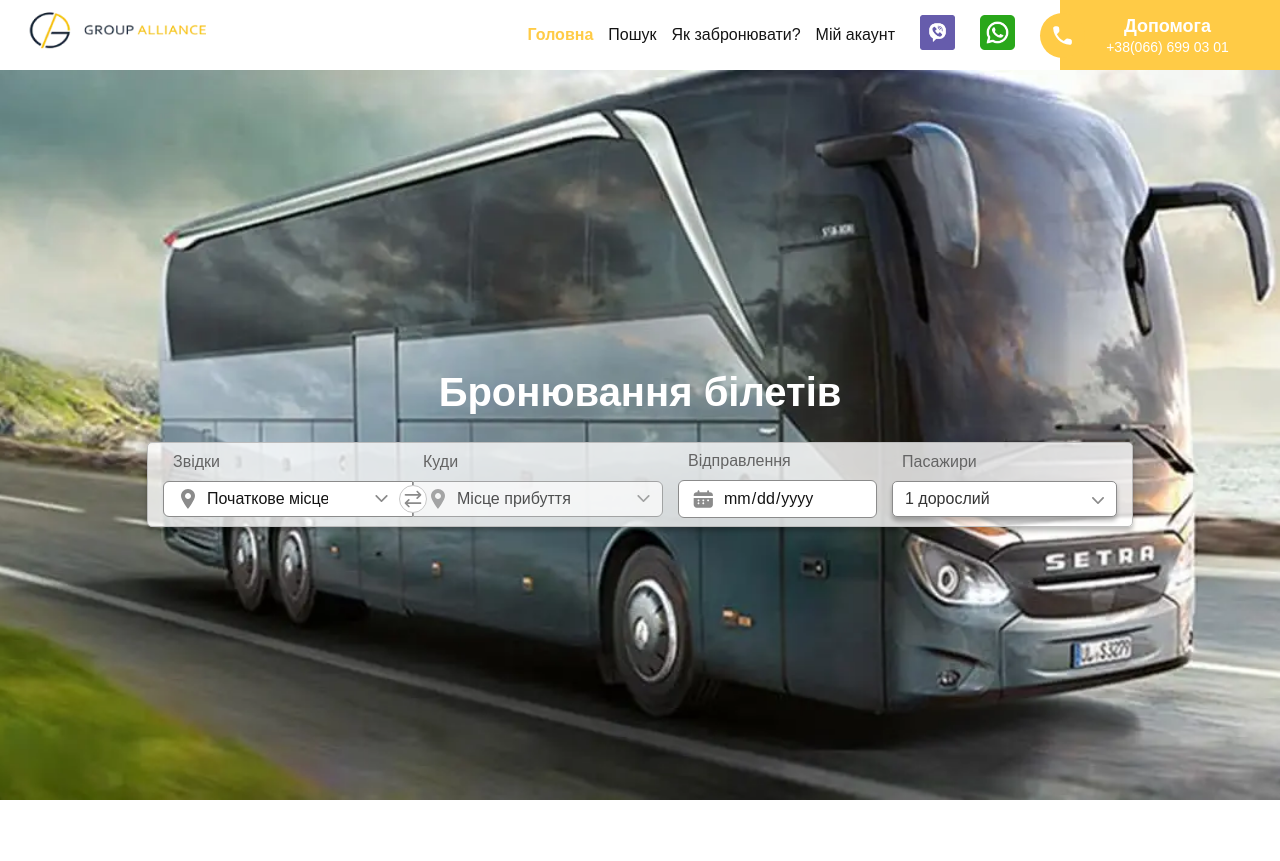
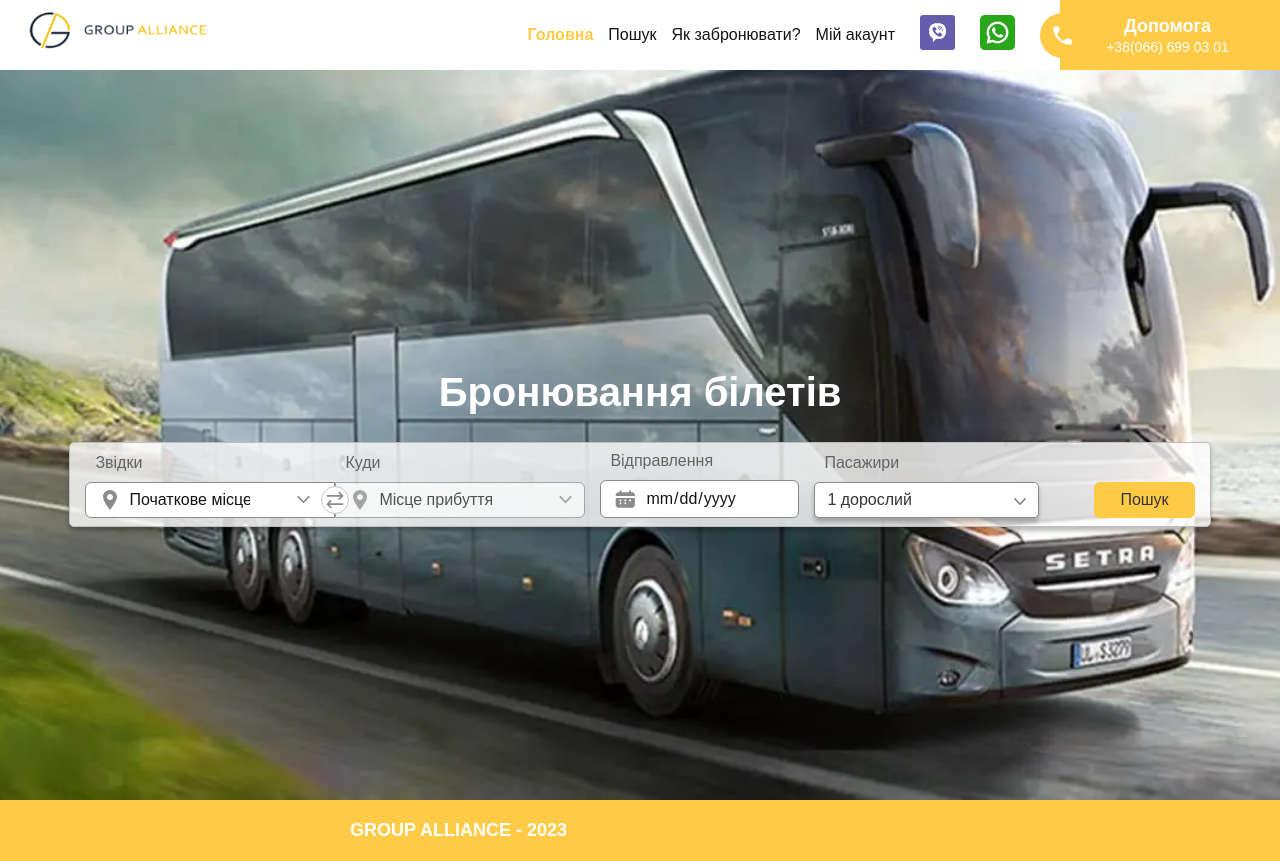
Before and after one commit to viktor-kindrat/finish, a React (Create React App) app: page / in a window 1280 px wide. Before the commit the page ends 800 px from the top, so only its background shows below. Built offline with nearby package versions, Linux system fonts and the light colour scheme.

Commit message:
update. add footer

```diff
--- a/src/Components/App/App.jsx
+++ b/src/Components/App/App.jsx
@@ -2,12 +2,14 @@ import './Styles/App.css';
 
 import Home from "../Home/Home"
 import Header from '../Header/Header';
+import Footer from '../Footer/Footer';
 
 function App() {
   return (
     <div className="App">
       <Header />
       <Home />
+      <Footer />
     </div>
   );
 }
--- /dev/null
+++ b/src/Components/Footer/Footer.jsx
@@ -0,0 +1,11 @@
+import "./Styles/Footer.css"
+
+function Footer() {
+    return (
+        <footer className="Footer">
+            GROUP ALLIANCE  -  {new Date().getFullYear()}
+        </footer>
+    )
+}
+
+export default Footer
--- /dev/null
+++ b/src/Components/Footer/Styles/Footer.css
@@ -0,0 +1,21 @@
+.Footer {
+  width: 100%;
+  display: flex;
+  align-items: center;
+  justify-content: flex-start;
+  padding: 20px 350px;
+  color: #FFF;
+  text-align: center;
+  text-transform: uppercase;
+  font-size: 18px;
+  font-style: normal;
+  font-weight: 600;
+  line-height: normal;
+  background: #FFCB46;
+}
+
+@media screen and (max-width: 1000px) {
+  .Footer {
+    padding: 20px;
+  }
+}
--- /dev/null
+++ b/src/Components/Footer/Styles/Footer.scss
@@ -0,0 +1,21 @@
+.Footer {
+    width: 100%;
+    display: flex;
+    align-items: center;
+    justify-content: flex-start;
+    padding: 20px 350px;
+    color: #FFF;
+    text-align: center;
+    text-transform: uppercase;
+    font-size: 18px;
+    font-style: normal;
+    font-weight: 600;
+    line-height: normal;
+    background: #FFCB46;
+}
+
+@media screen and (max-width: 1000px) {
+    .Footer {
+        padding: 20px;
+    }
+}
--- a/src/Components/Home/Home.jsx
+++ b/src/Components/Home/Home.jsx
@@ -135,7 +135,7 @@ function Home() {
                 </div>
                 <div className="Home__booking-group">
                     <p className="Home__booking-caption">Відправлення</p>
-                    <input style={{ backgroundImage: `url(${dateIcon})` }} type="date" className="Home__booking-date" />
+                    <input min={`${new Date().getFullYear()}-${new Date().getMonth() < 10 ? "0" + (new Date().getMonth() + 1) : new Date().getMonth() + 1}-${new Date().getDate() < 10 ? "0" + (new Date().getDate()) : new Date().getDate()}`} style={{ backgroundImage: `url(${dateIcon})` }} type="date" className="Home__booking-date" />
                 </div>
                 <div className="Home__booking-group">
                     <p className="Home__booking-caption">Пасажири</p>
@@ -163,6 +163,7 @@ function Home() {
                         </div>
                     </div>
                 </div>
+                <button className="Home__booking-search">Пошук</button>
             </div>
         </section>
     );
--- a/src/Components/Home/Styles/Home.css
+++ b/src/Components/Home/Styles/Home.css
@@ -52,7 +52,7 @@ input[type=date]::-webkit-calendar-picker-indicator {
 .Home .Home__booking {
   z-index: 2;
   display: flex;
-  align-items: center;
+  align-items: flex-end;
   justify-content: center;
   gap: 15px;
   border-radius: 5px;
@@ -97,6 +97,13 @@ input[type=date]::-webkit-calendar-picker-indicator {
   text-indent: 1px;
   text-overflow: "";
 }
+.Home .Home__booking .Home__booking-place .Home__booking-place-item .Home__booking-select optgroup option {
+  padding: 5px 10px;
+}
+.Home .Home__booking .Home__booking-place .Home__booking-place-item .Home__booking-select optgroup option:checked,
+.Home .Home__booking .Home__booking-place .Home__booking-place-item .Home__booking-select optgroup option:hover {
+  background-color: #eeeeee;
+}
 .Home .Home__booking .Home__booking-place .Home__booking-place-item .Home__booking-select#Home__to-select {
   border-radius: 0 6px 6px 0;
   -webkit-border-radius: 0 6px 6px 0;
@@ -104,6 +111,24 @@ input[type=date]::-webkit-calendar-picker-indicator {
   -ms-border-radius: 0 6px 6px 0;
   -o-border-radius: 0 6px 6px 0;
   background-position: 12px center, calc(100% - 12px) center;
+}
+.Home .Home__booking .Home__booking-place .Home__booking-place-item .Home__booking-select::-webkit-scrollbar {
+  width: 8px;
+}
+.Home .Home__booking .Home__booking-place .Home__booking-place-item .Home__booking-select::-webkit-scrollbar-track {
+  border: 1px solid #BEBEBE;
+  border-radius: 4px;
+  -webkit-border-radius: 4px;
+  -moz-border-radius: 4px;
+  -ms-border-radius: 4px;
+  -o-border-radius: 4px;
+}
+.Home .Home__booking .Home__booking-place .Home__booking-place-item .Home__booking-select::-webkit-scrollbar-thumb {
+  border-radius: 6px;
+  background: #D9D9D9;
+}
+.Home .Home__booking .Home__booking-place .Home__booking-place-item .Home__booking-select::-webkit-scrollbar-thumb:hover {
+  background: #a8a8a8;
 }
 .Home .Home__booking .Home__booking-place .Home__booking-places-switch {
   height: 28px;
@@ -227,6 +252,14 @@ input[type=date]::-webkit-calendar-picker-indicator {
   align-items: center;
   justify-content: space-between;
 }
+.Home .Home__booking .Home__booking-group .Home__booking-passangers-select .Home__booking-select-options .Home__booking-select-option .Home__booking-option-label {
+  color: #353535;
+  text-align: center;
+  font-size: 14px;
+  font-style: normal;
+  font-weight: 600;
+  line-height: normal;
+}
 .Home .Home__booking .Home__booking-group .Home__booking-passangers-select .Home__booking-select-options .Home__booking-select-option .Home__booking-select-btn {
   border: none;
   outline: none;
@@ -238,6 +271,21 @@ input[type=date]::-webkit-calendar-picker-indicator {
   width: auto;
   pointer-events: none;
   user-select: none;
+}
+.Home .Home__booking .Home__booking-search {
+  padding: 9px 25px;
+  color: #353535;
+  text-align: center;
+  font-size: 16px;
+  font-style: normal;
+  font-weight: 400;
+  line-height: 100%;
+  border-radius: 6px;
+  border: 1px solid #FFCB46;
+  background: #FFCB46;
+  outline: none;
+  cursor: pointer;
+  margin-left: 40px;
 }
 
 @media screen and (max-width: 919px) {
--- a/src/Components/Home/Styles/Home.scss
+++ b/src/Components/Home/Styles/Home.scss
@@ -56,7 +56,7 @@ input[type="date"]::-webkit-calendar-picker-indicator {
     .Home__booking {
         z-index: 2;
         display: flex;
-        align-items: center;
+        align-items: flex-end;
         justify-content: center;
         gap: 15px;
         border-radius: 5px;
@@ -102,6 +102,18 @@ input[type="date"]::-webkit-calendar-picker-indicator {
                     text-indent: 1px;
                     text-overflow: '';
 
+                    optgroup {
+                        option {
+                            padding: 5px 10px;
+                        }
+
+                        option:checked,
+                        option:hover {
+                            background-color: #eeeeee;
+                        }
+                    }
+
+
                     &#Home__to-select {
                         border-radius: 0 6px 6px 0;
                         -webkit-border-radius: 0 6px 6px 0;
@@ -109,6 +121,29 @@ input[type="date"]::-webkit-calendar-picker-indicator {
                         -ms-border-radius: 0 6px 6px 0;
                         -o-border-radius: 0 6px 6px 0;
                         background-position: 12px center, calc(100% - 12px) center;
+                    }
+
+
+                    &::-webkit-scrollbar {
+                        width: 8px;
+                    }
+
+                    &::-webkit-scrollbar-track {
+                        border: 1px solid #BEBEBE;
+                        border-radius: 4px;
+                        -webkit-border-radius: 4px;
+                        -moz-border-radius: 4px;
+                        -ms-border-radius: 4px;
+                        -o-border-radius: 4px;
+                    }
+
+                    &::-webkit-scrollbar-thumb {
+                        border-radius: 6px;
+                        background: #D9D9D9;
+                    }
+
+                    &::-webkit-scrollbar-thumb:hover {
+                        background: #a8a8a8;
                     }
                 }
 
@@ -224,6 +259,7 @@ input[type="date"]::-webkit-calendar-picker-indicator {
                     gap: 15px;
                     align-items: center;
                     justify-content: center;
+
                     &:before {
                         content: "";
                         position: absolute;
@@ -242,6 +278,15 @@ input[type="date"]::-webkit-calendar-picker-indicator {
                         align-items: center;
                         justify-content: space-between;
 
+                        .Home__booking-option-label {
+                            color: #353535;
+                            text-align: center;
+                            font-size: 14px;
+                            font-style: normal;
+                            font-weight: 600;
+                            line-height: normal;
+                        }
+
                         .Home__booking-select-btn {
                             border: none;
                             outline: none;
@@ -258,6 +303,22 @@ input[type="date"]::-webkit-calendar-picker-indicator {
                     }
                 }
             }
+        }
+
+        .Home__booking-search {
+            padding: 9px 25px;
+            color: #353535;
+            text-align: center;
+            font-size: 16px;
+            font-style: normal;
+            font-weight: 400;
+            line-height: 100%;
+            border-radius: 6px;
+            border: 1px solid #FFCB46;
+            background: #FFCB46;
+            outline: none;
+            cursor: pointer;
+            margin-left: 40px;
         }
     }
 }
```
Also changed, not shown: 1 other file (tests, documents, lock files or other folders).
